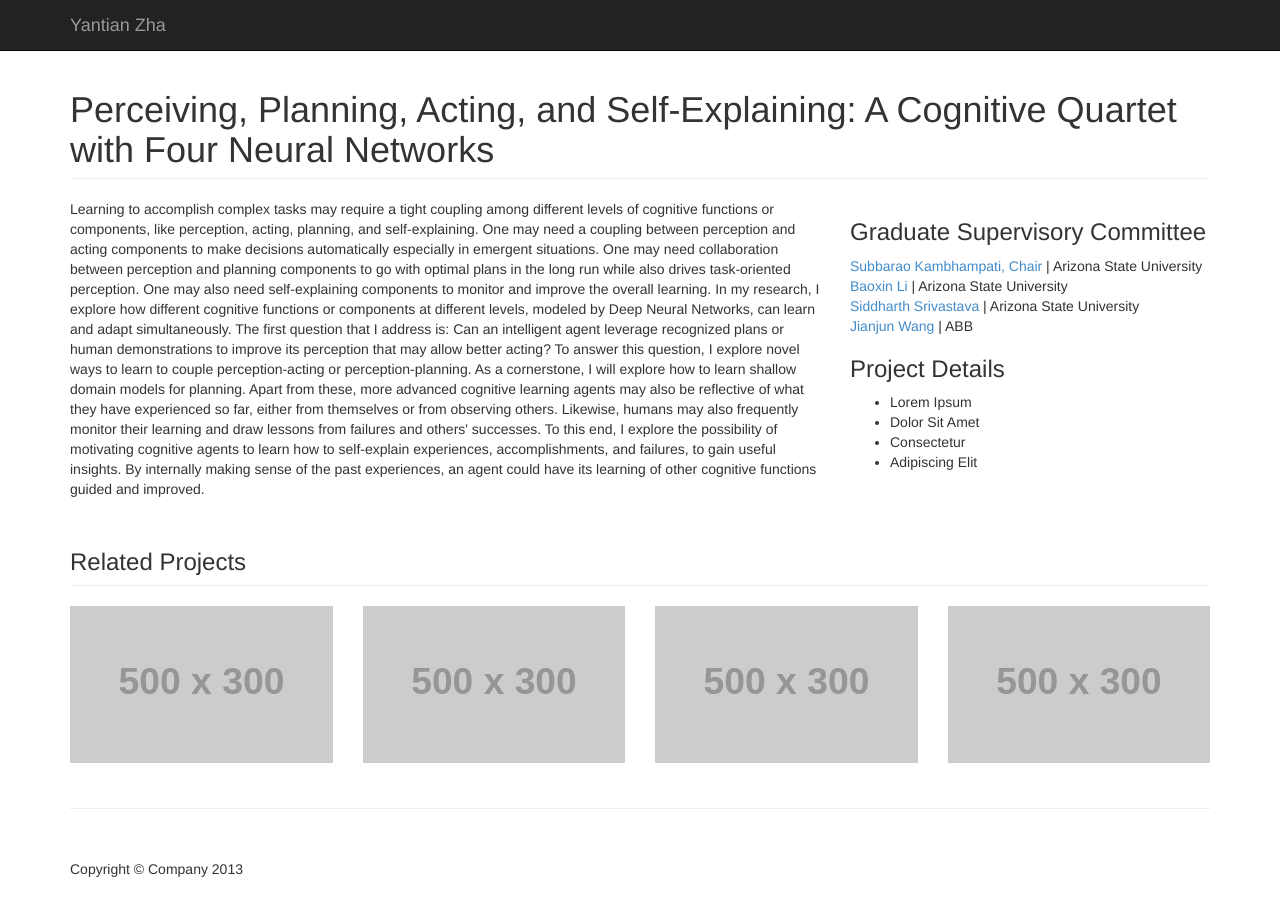
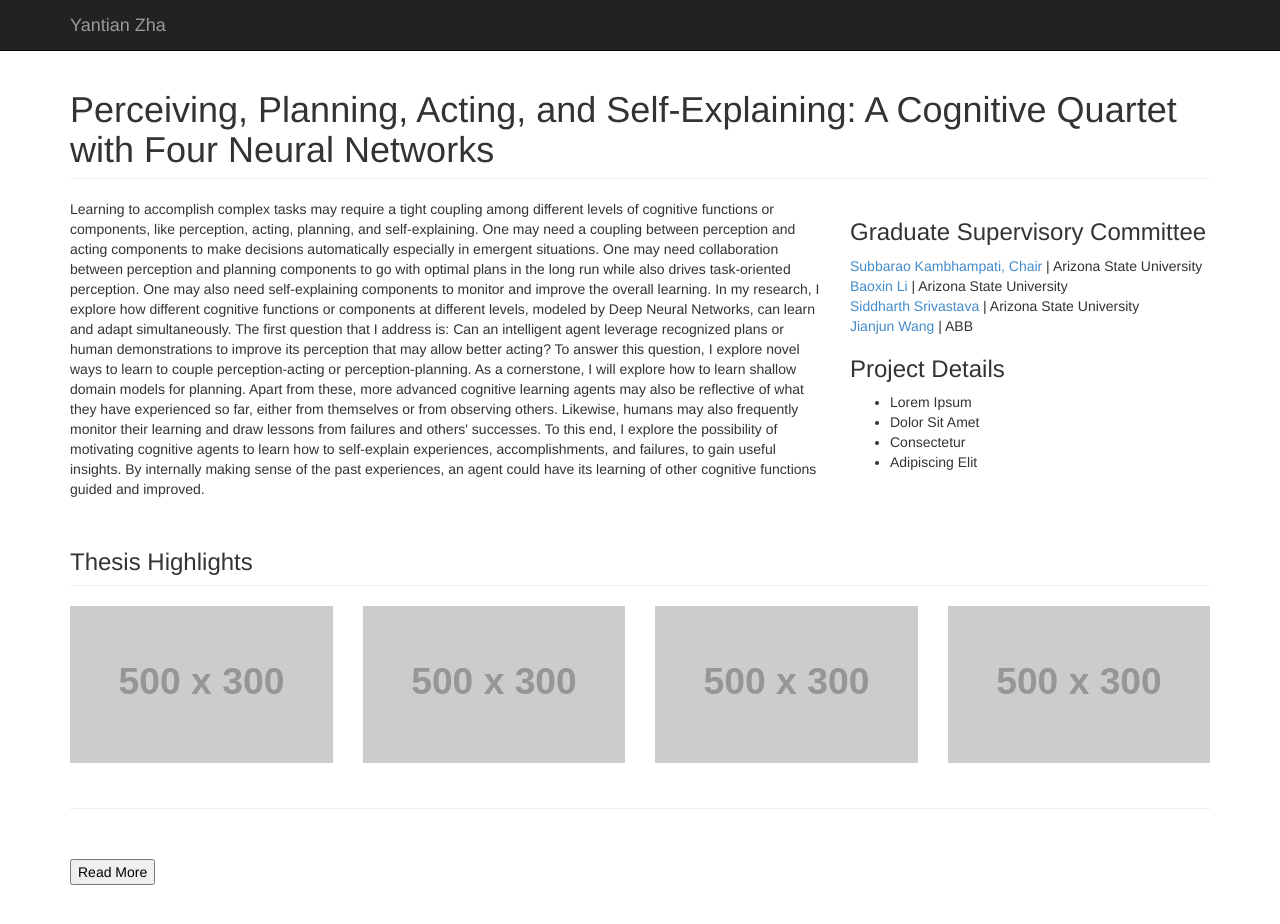
Before and after one commit to YantianZha/yantianthesis.github.io, a plain HTML site: page index.html in a window 1280 px wide. Drawn offline with Linux system fonts and the light colour scheme; placeholder pictures from the web are drawn by us.

Commit message:
first commit

```diff
--- a/index.html
+++ b/index.html
@@ -87,7 +87,7 @@
       <div class="row">
 
         <div class="col-lg-12">
-          <h3 class="page-header">Related Projects</h3>
+          <h3 class="page-header">Thesis Highlights</h3>
         </div>
 
         <div class="col-sm-3 col-xs-6">
@@ -117,7 +117,7 @@
       <footer>
         <div class="row">
           <div class="col-lg-12">
-            <p>Copyright &copy; Company 2013</p>
+            <a href="https://repository.asu.edu/items/51791" class="bx--link no-decoration-enforce" rel="noopener" target="_blank"><button tabindex="0" class="bx--btn bx--btn--md bx--btn--secondary" type="button">Read More</button></a>
           </div>
         </div>
       </footer>
```
